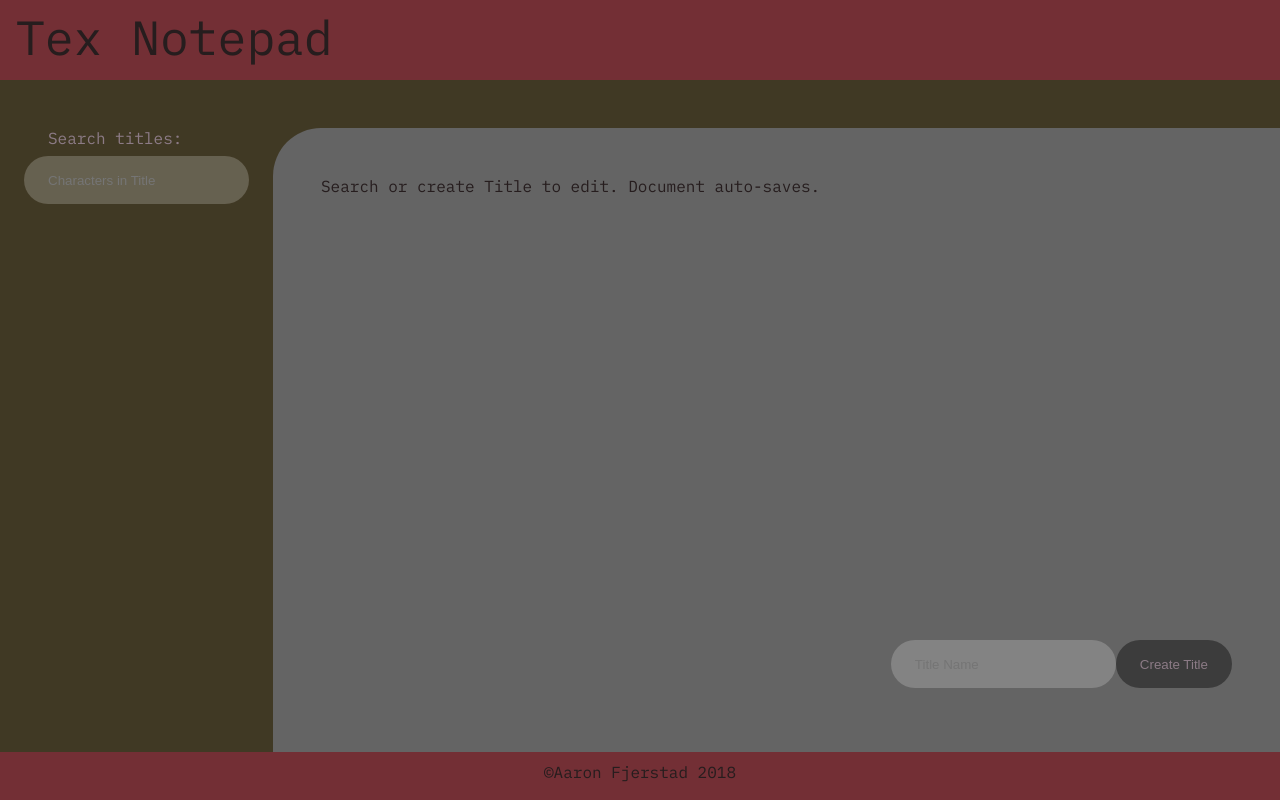
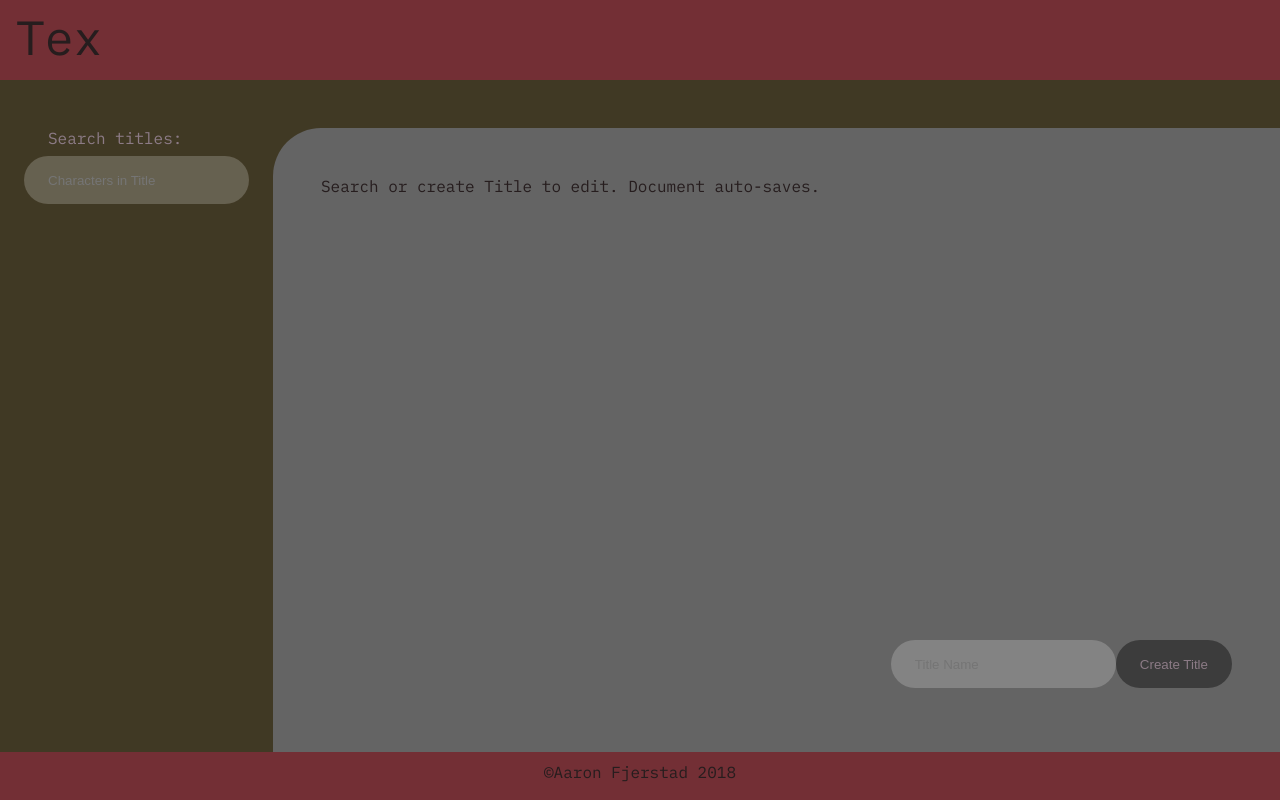
Before and after one commit to aaronfjerstad/creativeproject4, a Vue app in the folder vue/alarms/: page / in a window 1280 px wide. Built offline with nearby package versions, Linux system fonts and the light colour scheme.

Commit message:
Removed extra title bit from header.

```diff
--- a/vue/alarms/src/components/AppHeader.vue
+++ b/vue/alarms/src/components/AppHeader.vue
@@ -1,7 +1,7 @@
 <template>
   <div class="app_header_layout">
     <div class="logo">
-      <span class="logotext">Tex Notepad</span>
+      <span class="logotext">Tex</span>
     </div>
     <span class="fill">&nbsp;</span>
     <div class="create_layout">
```
